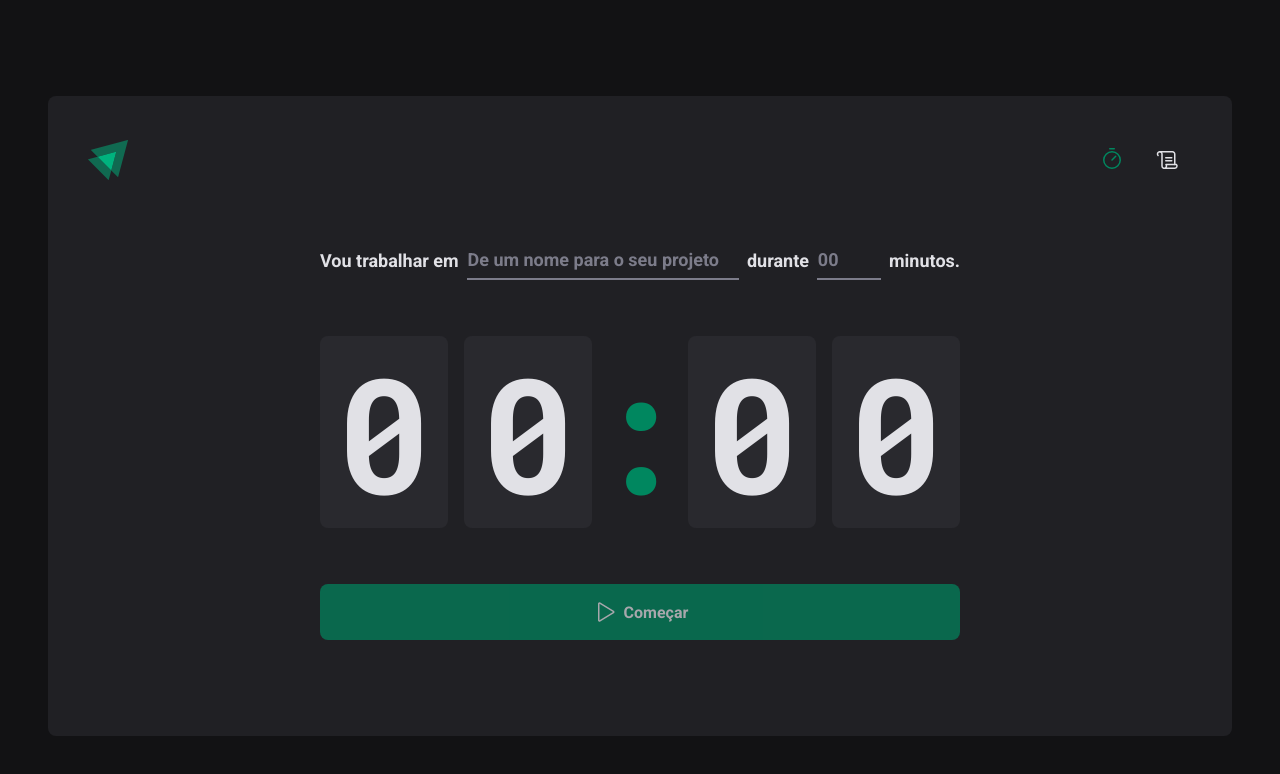
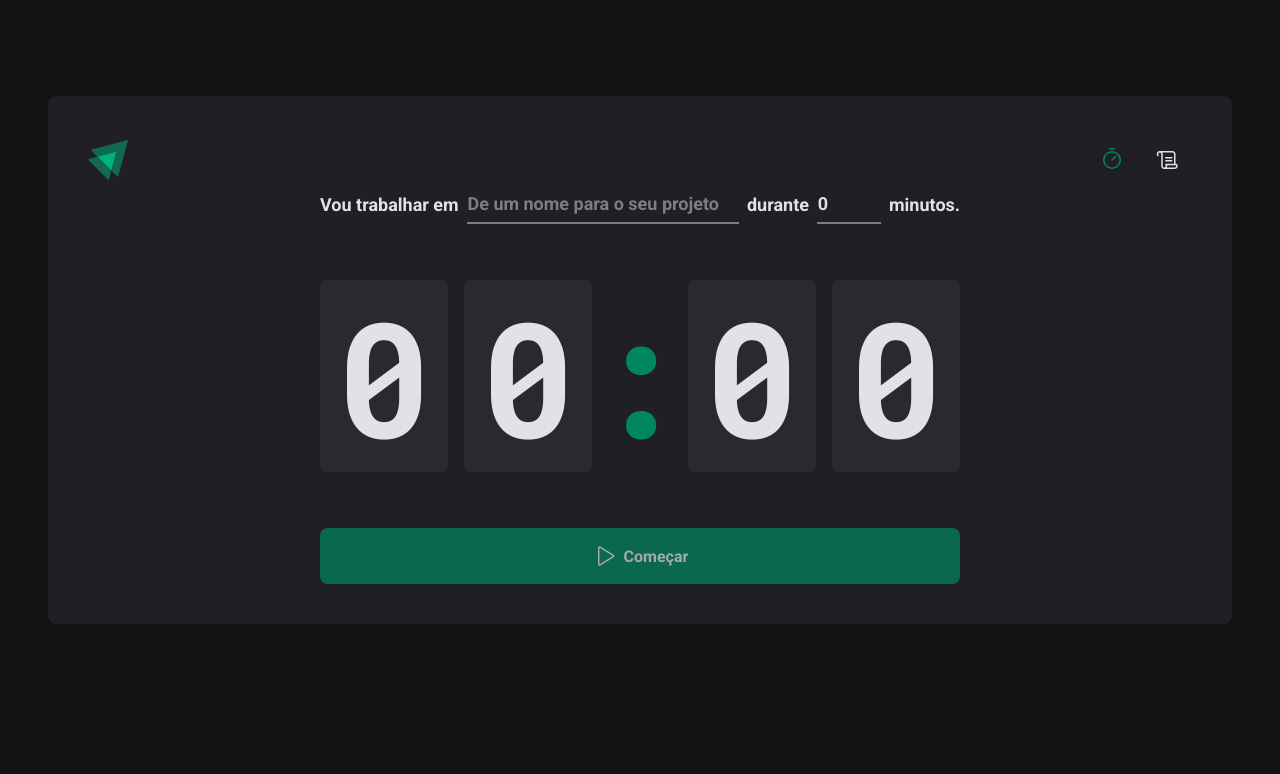
Before and after one commit to jairodoni/ignite-timer, a React (Vite) app: page / in a window 1280 px wide. Shown: the top 774 px of the page. Built offline with nearby package versions, Linux system fonts and the light colour scheme; the HTML template or start-up script is replaced by a standard one.

Commit message:
Formulario e validação

```diff
--- a/package.json
+++ b/package.json
@@ -10,11 +10,14 @@
     "preview": "vite preview"
   },
   "dependencies": {
+    "@hookform/resolvers": "^3.1.1",
     "phosphor-react": "^1.4.1",
     "react": "^18.2.0",
     "react-dom": "^18.2.0",
+    "react-hook-form": "^7.45.1",
     "react-router-dom": "^6.14.1",
-    "styled-components": "^6.0.3"
+    "styled-components": "^6.0.3",
+    "zod": "^3.21.4"
   },
   "devDependencies": {
     "@rocketseat/eslint-config": "^1.3.0",
--- a/src/layouts/DefaultLayout/styles.ts
+++ b/src/layouts/DefaultLayout/styles.ts
@@ -2,7 +2,8 @@
 
 export const LayoutContainer = styled.div`
   max-width: 74rem;
-  height: calc(100vh - 10rem);
+  /* height: calc(100vh - 10rem); */
+  height: auto;
   margin: 5rem auto;
   padding: 2.5rem;
 
--- a/src/pages/Home/index.tsx
+++ b/src/pages/Home/index.tsx
@@ -1,4 +1,8 @@
 import { Play } from 'phosphor-react'
+import { useForm } from 'react-hook-form'
+import { zodResolver } from '@hookform/resolvers/zod'
+import * as zod from 'zod'
+
 import {
   StartCountdownButton,
   CountdownContainer,
@@ -9,16 +13,42 @@
   MinutesAmountInput,
 } from './styles'
 
+const newCycleFormValidationSchema = zod.object({
+  task: zod.string().min(1, 'Informe a tarefa'),
+  minutesAmount: zod
+    .number()
+    .min(5, 'O ciclo precisa ser de no minimo 5 minutos')
+    .max(60, 'O ciclo precisa ser de no maximo 60 minutos'),
+})
+
+type NewCycleFormData = zod.infer<typeof newCycleFormValidationSchema>
+
 export function Home() {
+  const { register, handleSubmit, watch, reset } = useForm<NewCycleFormData>({
+    resolver: zodResolver(newCycleFormValidationSchema),
+    defaultValues: {
+      task: '',
+      minutesAmount: 0,
+    },
+  })
+
+  function handleCreateNewCycle(data: NewCycleFormData) {
+    console.log(data)
+    reset()
+  }
+  const task = watch('task')
+  const isSubmitDisabled = !task
+
   return (
     <HomeContainer>
-      <form action="">
+      <form onSubmit={handleSubmit(handleCreateNewCycle)} action="">
         <FormContainer>
           <label htmlFor="task">Vou trabalhar em</label>
           <TaskInput
             id="task"
             list="task-suggestions"
             placeholder="De um nome para o seu projeto"
+            {...register('task')}
           />
           <datalist id="task-suggestions">
             <option value="Projeto 1"></option>
@@ -34,6 +64,7 @@
             step={5}
             min={5}
             max={60}
+            {...register('minutesAmount', { valueAsNumber: true })}
           />
           <span>minutos.</span>
         </FormContainer>
@@ -44,7 +75,7 @@
           <span>0</span>
           <span>0</span>
         </CountdownContainer>
-        <StartCountdownButton type="submit" disabled>
+        <StartCountdownButton type="submit" disabled={isSubmitDisabled}>
           <Play size={24} />
           Começar
         </StartCountdownButton>
```
Also changed, not shown: 1 other file (tests, documents, lock files or other folders).
